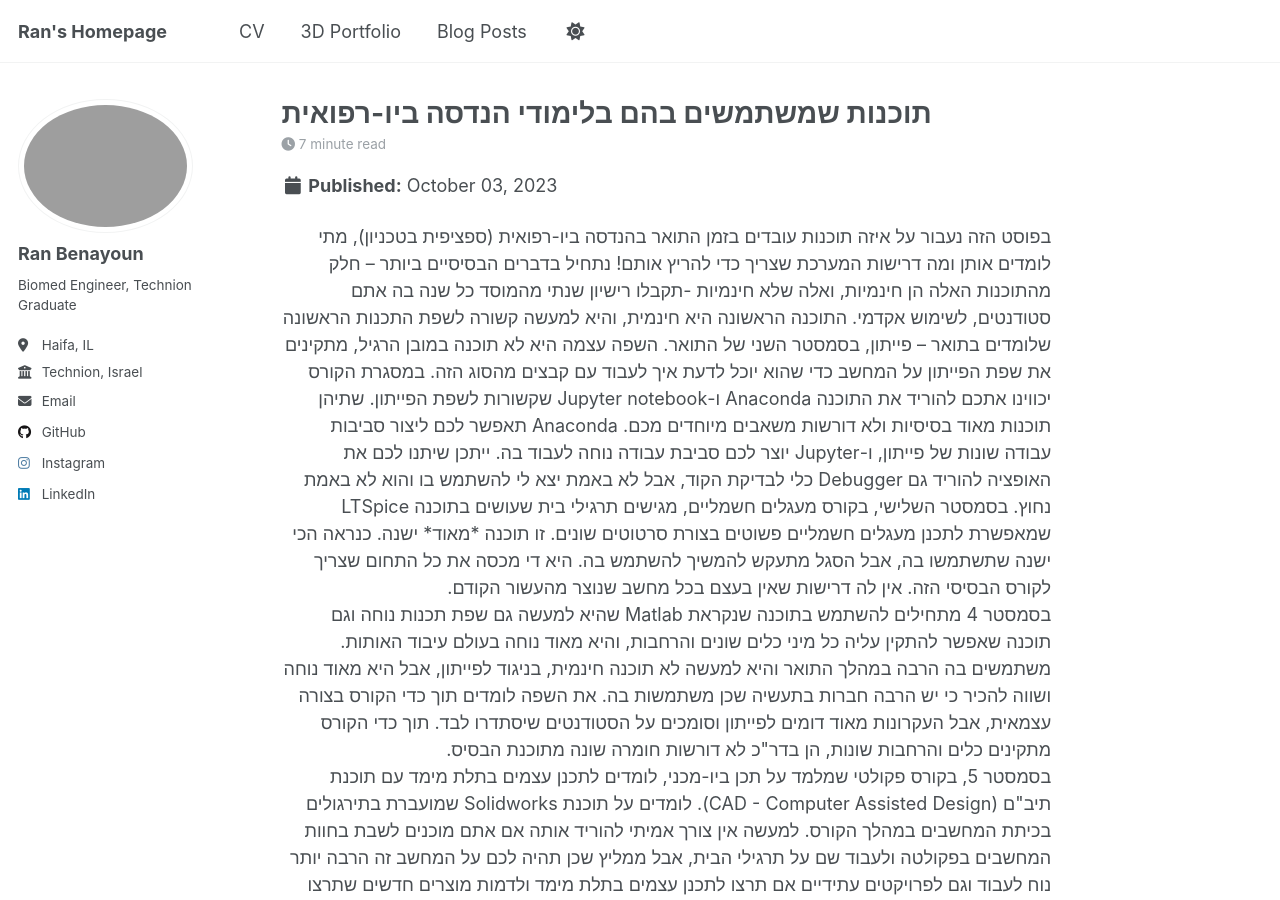
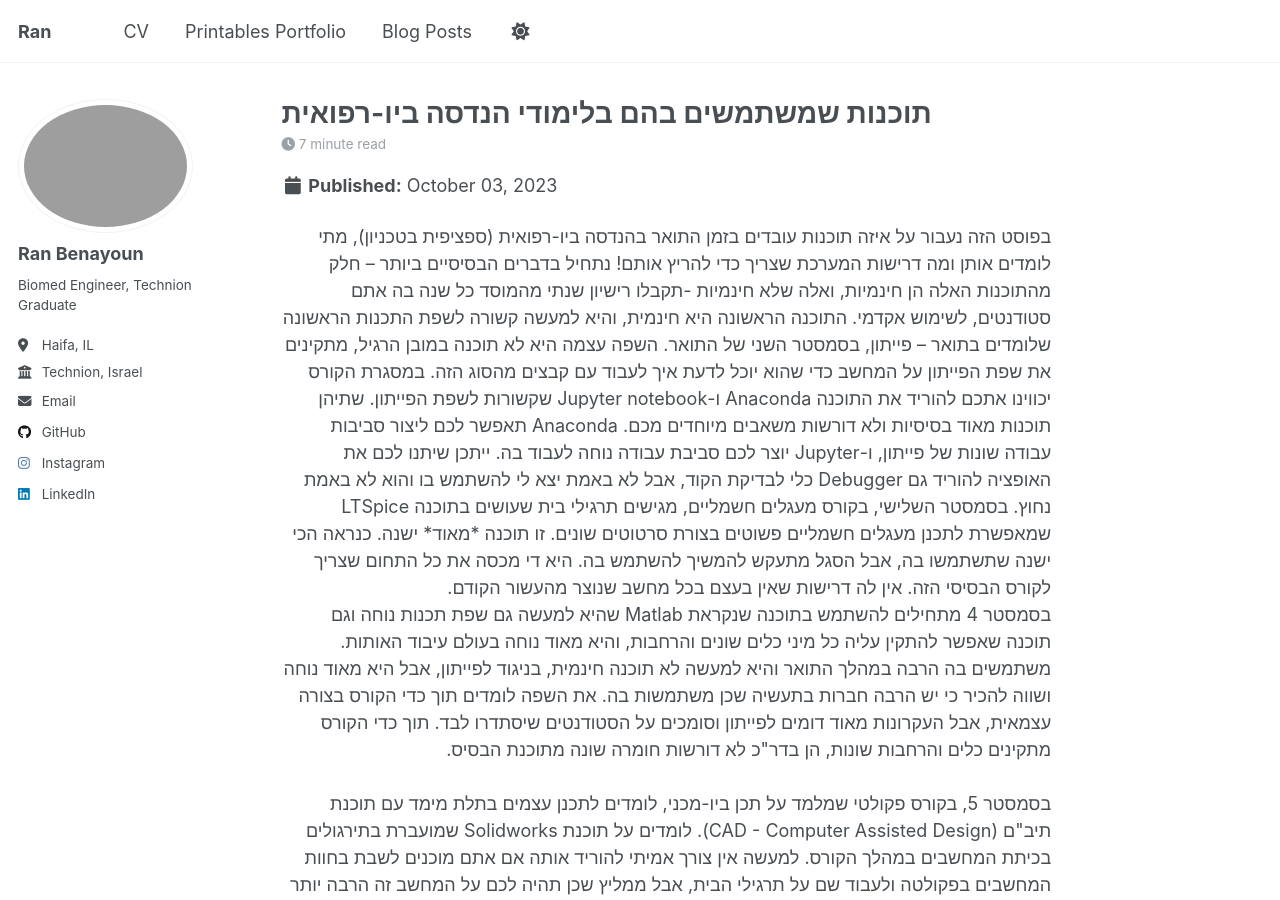
Before and after one commit to ranbenayoun/ranbe, a Jekyll site: the page built from _posts/2012-08-14-blog-post-1.md, in a window 1280 px wide and 900 px high. Built offline with Jekyll 4.4.1, drawn with Linux system fonts in a browser that asks for light colours.

Commit message:
change in portfolio url and in first blogpost

```diff
--- a/_config.yml
+++ b/_config.yml
@@ -9,7 +9,7 @@
 # Basic Site Settings
 locale                   : "en-US"
 site_theme               : "default"
-title                    : "Ran's Homepage"
+title                    : "Ran"
 title_separator          : "-"
 name                     : &name "Ran Benayoun"
 description              : &description "A Biomedical Engineer, Systematic thinker, innovator and entrapreneur"
@@ -50,6 +50,7 @@ author:
   kaggle           : # Username
   stackoverflow    : # User number or user number and name (i.e., use "1" or "1/jeff-atwood")
   printables       : "https://www.printables.com/@RanBenayoun_2504145"
+
 
   # Social media
   bluesky          : # Replace this with you Bluesky username
--- a/_data/navigation.yml
+++ b/_data/navigation.yml
@@ -21,9 +21,9 @@ main:
    # url: /cv/
     url: /Ran Benayoun CV datalgo.pdf
 
-  - title: "3D Portfolio"
- #   url: /portfolio/
-    url: https://www.printables.com/@RanBenayoun_2504145
+  - title: "Printables Portfolio"
+    url: /portfolio/
+#  url: https://www.printables.com/@RanBenayoun_2504145
 
   - title: "Blog Posts"
     url: /year-archive/
--- a/_posts/2012-08-14-blog-post-1.md
+++ b/_posts/2012-08-14-blog-post-1.md
@@ -14,15 +14,15 @@ tags:
 התוכנה הראשונה היא חינמית, והיא למעשה קשורה לשפת התכנות הראשונה שלומדים בתואר – פייתון, בסמסטר השני של התואר. השפה עצמה היא לא תוכנה במובן הרגיל, מתקינים את שפת הפייתון על המחשב כדי שהוא יוכל לדעת איך לעבוד עם קבצים מהסוג הזה. במסגרת הקורס יכווינו אתכם להוריד את התוכנה Anaconda ו-Jupyter notebook שקשורות לשפת הפייתון. שתיהן תוכנות מאוד בסיסיות ולא דורשות משאבים מיוחדים מכם. Anaconda תאפשר לכם ליצור סביבות עבודה שונות של פייתון, ו-Jupyter יוצר לכם סביבת עבודה נוחה לעבוד בה. ייתכן שיתנו לכם את האופציה להוריד גם Debugger כלי לבדיקת הקוד, אבל לא באמת יצא לי להשתמש בו והוא לא באמת נחוץ.
 בסמסטר השלישי, בקורס מעגלים חשמליים, מגישים תרגילי בית שעושים בתוכנה LTSpice שמאפשרת לתכנן מעגלים חשמליים פשוטים בצורת סרטוטים שונים. זו תוכנה *מאוד* ישנה. כנראה הכי ישנה שתשתמשו בה, אבל הסגל מתעקש להמשיך להשתמש בה. היא די מכסה את כל התחום שצריך לקורס הבסיסי הזה. אין לה דרישות שאין בעצם בכל מחשב שנוצר מהעשור הקודם. <br>
 בסמסטר 4 מתחילים להשתמש בתוכנה שנקראת Matlab שהיא למעשה גם שפת תכנות נוחה וגם תוכנה שאפשר להתקין עליה כל מיני כלים שונים והרחבות, והיא מאוד נוחה בעולם עיבוד האותות. משתמשים בה הרבה במהלך התואר והיא למעשה לא תוכנה חינמית, בניגוד לפייתון, אבל היא מאוד נוחה ושווה להכיר כי יש הרבה חברות בתעשיה שכן משתמשות בה. את השפה לומדים תוך כדי הקורס בצורה עצמאית, אבל העקרונות מאוד דומים לפייתון וסומכים על הסטודנטים שיסתדרו לבד.
-תוך כדי הקורס מתקינים כלים והרחבות שונות, הן בדר"כ לא דורשות חומרה שונה מתוכנת הבסיס. <br>
-בסמסטר 5, בקורס פקולטי שמלמד על תכן ביו-מכני, לומדים לתכנן עצמים בתלת מימד עם תוכנת תיב"ם (CAD - Computer Assisted Design). לומדים על תוכנת Solidworks שמועברת בתירגולים בכיתת המחשבים במהלך הקורס. למעשה אין צורך אמיתי להוריד אותה אם אתם מוכנים לשבת בחוות המחשבים בפקולטה ולעבוד שם על תרגילי הבית, אבל ממליץ שכן תהיה לכם על המחשב זה הרבה יותר נוח לעבוד וגם לפרויקטים עתידיים אם תרצו לתכנן עצמים בתלת מימד ולדמות מוצרים חדשים שתרצו למשל להדפיס בתלת מימד – זו הדרך. <br>
+תוך כדי הקורס מתקינים כלים והרחבות שונות, הן בדר"כ לא דורשות חומרה שונה מתוכנת הבסיס. <br> <br>
+בסמסטר 5, בקורס פקולטי שמלמד על תכן ביו-מכני, לומדים לתכנן עצמים בתלת מימד עם תוכנת תיב"ם (CAD - Computer Assisted Design). לומדים על תוכנת Solidworks שמועברת בתירגולים בכיתת המחשבים במהלך הקורס. למעשה אין צורך אמיתי להוריד אותה אם אתם מוכנים לשבת בחוות המחשבים בפקולטה ולעבוד שם על תרגילי הבית, אבל ממליץ שכן תהיה לכם על המחשב זה הרבה יותר נוח לעבוד וגם לפרויקטים עתידיים אם תרצו לתכנן עצמים בתלת מימד ולדמות מוצרים חדשים שתרצו למשל להדפיס בתלת מימד – זו הדרך. <br> <br>
 תוכנות שאתם בטח מכירים אבל כל סטודנט חייב שיהיו לו על המחשב הם כמובן ZOOM – בו האקדמיה עדיין משתמשת לפעמים לקיים פגישות ושיעורים. תקבלו רישיון זום סטודנטיאלי שמאפשר יותר זמן שיחה מהחינמי, וכדאי לכם לדעת להשתמש בתוכנה לקראת התואר זה מאוד נוח להיפגש ככה מרחוק.
 וכמובן תוכנות Office – כל המשפחה של Word, Excel, Powerpoint תוכלו להתקין על עד 4 מחשבים מהרישיון הטכניוני וכדאי שתדעו לייצר ולעבוד עם קבצים כאלה. תוכלו בדר"כ גם לעבוד על הגירסא החינמית והשיתופית של גוגל, אבל למוצר של מייקרוסופט יש יותר אופציות בדרך כלל. <br>
 תוכנות נוספות מקורסי בחירה בתואר יכולות להיות כמו:<br>
 MATLAB Simulink – זו תוכנה שמאפשרת לדמות מערכות דינמיות, בעיקר מערכות בקרה.<br>
 PyCharm – זוהי סביבת עבודה של פייתון, מאפשרת כתיבת קוד נוחה יותר, שליטה על קבצים במחשב ושיתוף דרך Github בצורה אנטגרבילית. בקורס של "מערכות לומדות" מסבירים איך לעבוד איתה בצורה נוחה בעיקר בגלל ה-Debuggerהבנוי שהיא באה איתו. <br>
 LabVIEW – זוהי תוכנה שמאפשרת לתכנת מערכות בקרה, בעיקר מערכות בקרה של מכשור רפואי. היא מאוד נוחה, אבל יש לה דרישות מערכת גבוהות יותר ממה שציינתי עד כה. היא לא חובה, אבל אם אתם מתכוונים להיכנס לתחום של מכשור רפואי, כדאי שתכירו אותה. יש לה רישיון חינמי לסטודנטים, אבל הוא מוגבל בזמן, אז כדאי להוריד אותה רק כשאתם לומדים את הקורס. <br>
-Ansys – זוהי תוכנה לסימולציות זרימה. לומדים אותה במסגרת הקורס של "זרימה במערכת הקרדיווסקולרית", ונדרש לבנות בה את הפרויקט הסופי של הקורס. לומדים אותה בתירגולים תוך כדי הסמסטר והיא מאוד מומלצת בתחום הזרימה. זוהי כנראה התוכנה הכי תובענית בדרישות המערכת כי החישובים והגרפיקה שהיא דורשת הם מאוד גדולים.<br>
+Ansys – זוהי תוכנה לסימולציות זרימה. לומדים אותה במסגרת הקורס של "זרימה במערכת הקרדיווסקולרית", ונדרש לבנות בה את הפרויקט הסופי של הקורס. לומדים אותה בתירגולים תוך כדי הסמסטר והיא מאוד מומלצת בתחום הזרימה. זוהי כנראה התוכנה הכי תובענית בדרישות המערכת כי החישובים והגרפיקה שהיא דורשת הם מאוד גדולים.<br> <br>
 דרישות מערכת מינימליות:<br>
 את התואר שלי שרדתי עם מחשב יחסית פשוט בשך 4 השנים האחרונות. הוא עלה לי פחות מ-3,000 ₪ והוא היה עם מסך גדול של 15.6 אינץ'. אני יכול להגיד שהוא לא מאוד נוח לסחיבה, ובסמסטר הראשון כשסחבתי דפים וקלסרים יחד איתו ממש נשבר לי הגב. מה שכן, הוא כן נוח לעבודה בבית, ואני עובד הרבה על המחשב. בנוסף אני גם מעביר *הרבה* שעות פנאי על המחשב מה שעשה את זה שווה לפחות בהתחלה כשהוא היה המסך היחיד שלי. אם אתם מסודרים עם מסכים נוספים (וזה מאוד מומלץ) ייתכן שגודל המסך של הלפטופ שלכם פחות חשוב ואפשר לקחת גדלים קומפקטיים יותר שיקלו על הגב שלכם. בואו נגיד ככה - אני יודע שהמחשב הבא שלי לא יהיה מעל 15 אינטש יותר.
 לגבי נפח אחסון – כל סטודנט מקבל דרייב בענן של 1TB (שהם קצת יותר מ-1000 GB) וזה מאוד נוח וזה ממש הרבה מקום. אני ממש לא קרוב לנצל את כל הנפח הזה גם אחרי 4 שנים. לכן אני אגיד שלא חייבים מעל 256GB על המחשב, אבל לי יש למשל 512GB והראש שלי שקט מאוד, ייתכן שעם פחות הייתי לחוץ. יש היום המון מחשבים שמגיעים עם מעל 1TB של מקום, אז איך שנוח לכם.<br>
@@ -30,7 +30,7 @@ Ansys – זוהי תוכנה לסימולציות זרימה. לומדים או
 GPU שהוא הרכיב הגרפי של המחשב – נדרש לפחות 1GB, אני לא מבין בתחום הזה ממש, אני יודע שלי יש את Intel(R) UHD Graphics 620 וזה הספיק לי בתואר<br>
 RAM - לי יש 8GB אבל כנראה שלגירסאות חדשות של תוכנות גרפיות שדורשות חישובים גדולים כדאי לקחת 16GBלפחות.<br>
 המעבד – נדרש שיהיה לפחות 4 ליבות. אני חושב שזה די סטדנרטי היום, אצלי יש 5.<br>
-הערה נוספת לגבי המחשב – הרבה מקומות עבודה מספקים מחשב כשמתחילים לעבוד בהם, ופחות נוגעים במחשב בזמן הזה (טוב, זה אינדבדואלי) ככה שאני רוצה להגיד לכם שיש מצב שלא תיגעו הרבה במחשב אחרי התואר, או שעד שכן תגעו בו הוא יהיה כבר לא רלוונטי ויעברו כמה שנים טובות לצרכים מאוד ספציפיים. כדאי לכם לחשוב איך הוא ישרת אתכם לטווח הקרוב של התואר, ופחות לטווח הרחוק. כיום מחליפים מחשבים די מהר ולפטופ לא צריך להחזיק הרבה מאוד זמן כמו מחשב נייח. חייב לציין שגם לא קיימת חובה לקנות מחשב. יש בקמפוס המון מחשבים מפוזרים וקיימות תוכניות מטעם אגודת הסטודנטים שמחדשות מחשבים ישנים ונותנות אותם לסטודנטים שאין להם (פרויקט מחשב לכולם – מל"ך) אבל בסוף זה מאוד נוח שקיים לפטופ שמאפשר לעבוד מכל מקום ובכל זמן (מהרהר לגבי משמעות הזמינות שלי). <br>
+הערה נוספת לגבי המחשב – הרבה מקומות עבודה מספקים מחשב כשמתחילים לעבוד בהם, ופחות נוגעים במחשב בזמן הזה (טוב, זה אינדבדואלי) ככה שאני רוצה להגיד לכם שיש מצב שלא תיגעו הרבה במחשב אחרי התואר, או שעד שכן תגעו בו הוא יהיה כבר לא רלוונטי ויעברו כמה שנים טובות לצרכים מאוד ספציפיים. כדאי לכם לחשוב איך הוא ישרת אתכם לטווח הקרוב של התואר, ופחות לטווח הרחוק. כיום מחליפים מחשבים די מהר ולפטופ לא צריך להחזיק הרבה מאוד זמן כמו מחשב נייח. חייב לציין שגם לא קיימת חובה לקנות מחשב. יש בקמפוס המון מחשבים מפוזרים וקיימות תוכניות מטעם אגודת הסטודנטים שמחדשות מחשבים ישנים ונותנות אותם לסטודנטים שאין להם (פרויקט מחשב לכולם – מל"ך) אבל בסוף זה מאוד נוח שקיים לפטופ שמאפשר לעבוד מכל מקום ובכל זמן (מהרהר לגבי משמעות הזמינות שלי). <br> <br>
 מילה לגבי אייפד/טאבלט. <br>
 אז כן, יש הרבה סטונדטים שיש להם טאבלט שהוא לא אייפד והם מאוד מרוצים ממנו, אז לא חייבים לפשוט את הרגל בשביל המותג של אפל.
 קיימים עדיין סטודנטים שעושים הכל על נייר, וזה מאוד נוח ויש לזה את היתרונות שלו אני חייב להגיד. אני למשל עדיין מתכונן למבחנים על נייר פיזי.
```
Also changed, not shown: _posts/2025-09-03-blog-post.md (+2 -0 lines), images/Greys Anatomy.jpg (added).
